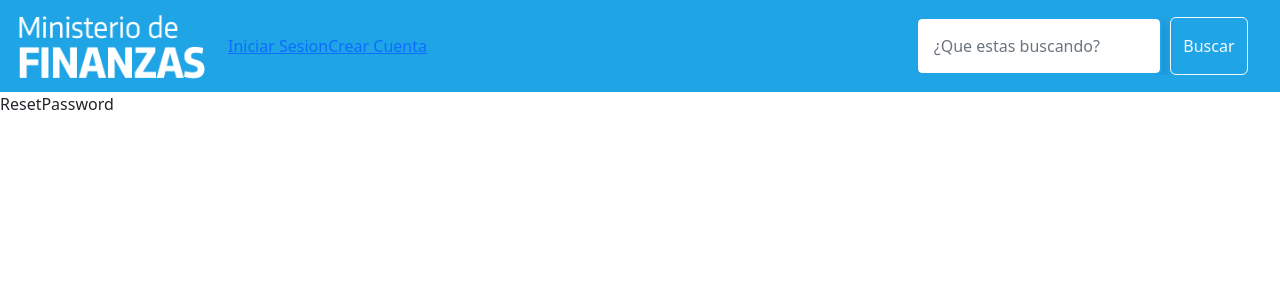
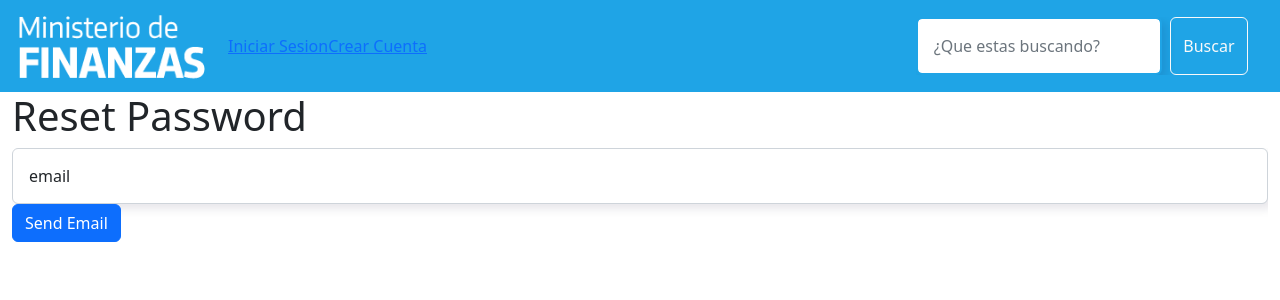
Before and after one commit to MateMar04/financiation, a React (Create React App) app in the folder financiation-react/: page /reset-password in a window 1280 px wide. Shown: the top 300 px of the page. Built offline with nearby package versions, Linux system fonts and the light colour scheme.

Commit message:
ResetPassword.js

```diff
--- a/financiation-react/src/containers/ResetPassword.js
+++ b/financiation-react/src/containers/ResetPassword.js
@@ -1,9 +1,47 @@
-import React from "react";
+import React, {useState} from "react";
+import {resetPassword} from "../actions/auth";
+import {Navigate} from "react-router-dom";
+import {connect} from "react-redux";
+import Container from "react-bootstrap/Container";
+import Form from "react-bootstrap/Form";
+import Button from "react-bootstrap/Button";
 
-const ResetPassword = () => (
-    <div>
-        ResetPassword
-    </div>
-);
+const ResetPassword = (resetPassword) => {
 
-export default ResetPassword;
+    const [requestSent, setRequestSent] = useState(false);
+
+    const [formData, setFormData] = useState({
+        email: ''
+    });
+
+    const {email} = formData
+
+    const onChange = e => setFormData({...formData, [e.target.name]: e.target.value});
+
+    const onSubmit = e => {
+        e.preventDefault();
+
+        resetPassword(email)
+        setRequestSent(true)
+    };
+
+    if (requestSent) {
+        return <Navigate to='/'/>
+    }
+
+    return (
+        <div>
+            <Container fluid>
+                <h1>Reset Password</h1>
+                <Form onSubmit={e => onSubmit(e)}>
+                    <Form.Control type='email' placeholder='email' name='email' value='email'
+                                  onChange={e => onChange(e)} required></Form.Control>
+
+                    <Button type='submit'>Send Email</Button>
+                </Form>
+            </Container>
+        </div>
+    );
+};
+
+export default connect(null, {resetPassword})(ResetPassword);
```
